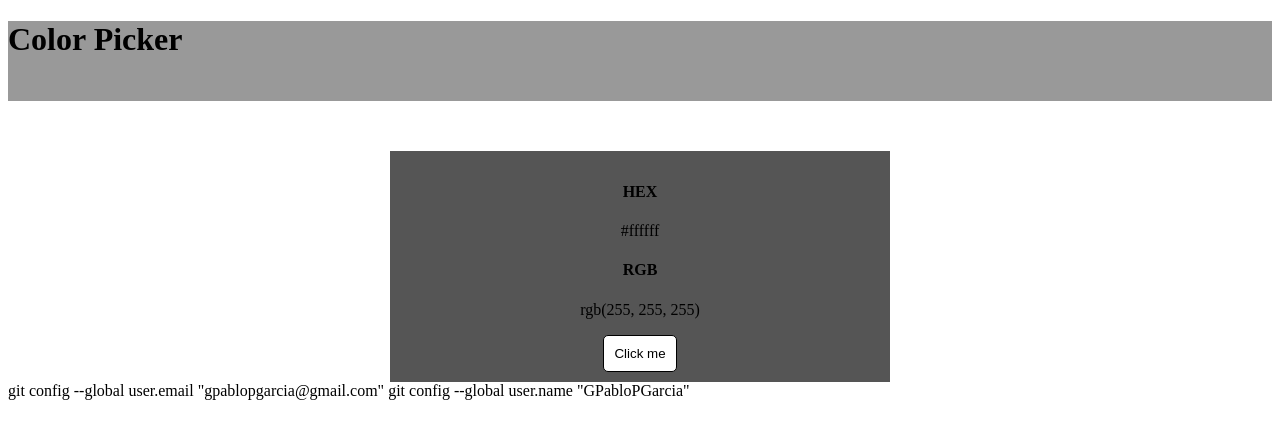
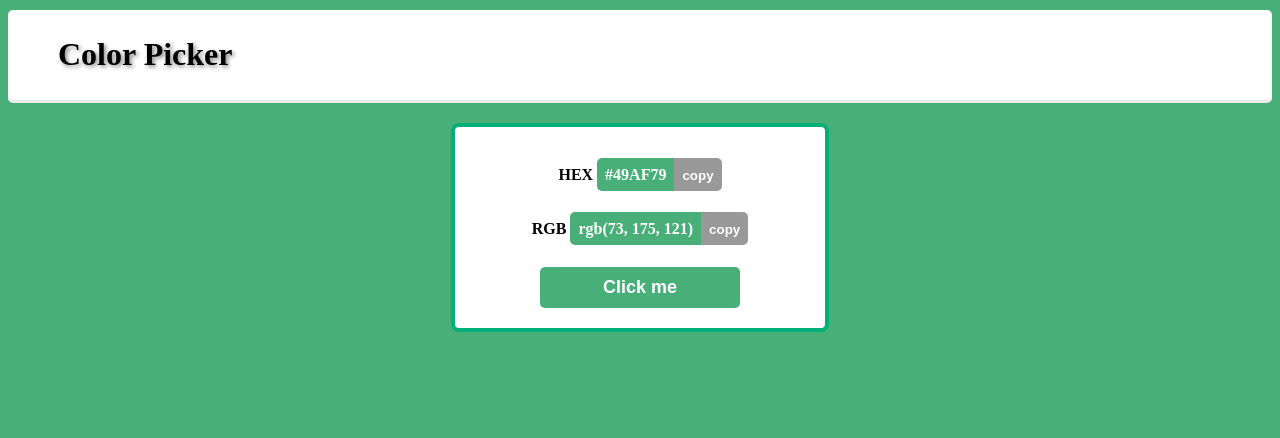
Before and after one commit to GPabloPGarcia/ColorPicker, a plain HTML site: page index.html in a window 1280 px wide. Drawn offline with Linux system fonts and the light colour scheme.

Commit message:
Ajuste de layout e funções

```diff
--- a/index.html
+++ b/index.html
@@ -14,15 +14,14 @@
     <header class="header">
         <h1 class="title">Color Picker</h1>
     </header>
-    <main>
-        <div class="box">
+    <main id="box">
+        <div>
             <div class="hex">
-                <h4>HEX</h4>
-                <p id="hex-text">#878877</p>
+                <h4>HEX&nbsp;<span id="hex-text">#878877</span><button class="copy">copy</button></h4>
+
             </div>
             <div class="rgb">
-                <h4>RGB</h4>
-                <p id="rgb-text">rgb(0, 128, 125)</p>
+                <h4>RGB&nbsp;<span id="rgb-text">rgb(0, 128, 125)</span><button class="copy">copy</button></h4>
             </div>
 
             <button class="btn" id="btn">Click me</button>
@@ -31,6 +30,3 @@
 </body>
 
 </html>
-
-
-git config --global user.email "gpablopgarcia@gmail.com" git config --global user.name "GPabloPGarcia"
--- a/index.js
+++ b/index.js
@@ -1,21 +1,3 @@
-let btn = document.getElementById("btn");
-let hexText = document.getElementById("hex-text");
-let rgbText = document.getElementById("rgb-text");
-
-document.body.style.backgroundColor = "#ffffff";
-hexText.textContent = "#ffffff";
-rgbText.textContent = "rgb(255, 255, 255)";
-
-btn.addEventListener("click", () => {
-    const hex = generateHexColor();
-    document.body.style.backgroundColor = hex;
-
-    hexText.textContent = hex;
-
-    const { r, g, b } = hexToRgb(hex);
-    rgbText.textContent = `rgb(${r}, ${g}, ${b})`;
-});
-
 function generateHexColor() {
     const baseHex = [0, 1, 2, 3, 4, 5, 6, 7, 8, 9, "A", "B", "C", "D", "E", "F"];
 
@@ -38,3 +20,45 @@ function hexToRgb(hex) {
         b: parseInt(result[3], 16)
     } : null;
 }
+
+let btn = document.getElementById("btn");
+let hexText = document.getElementById("hex-text");
+let rgbText = document.getElementById("rgb-text");
+let box = document.getElementById("box");
+let copy = document.querySelectorAll(".copy");
+
+const initHex = generateHexColor();
+const { r, g, b } = hexToRgb(initHex);
+const rgb = `rgb(${r}, ${g}, ${b})`;
+
+document.body.style.backgroundColor = initHex;
+box.style.border = `4px solid #00${initHex.substr(3, 4)}`;
+
+hexText.textContent = initHex;
+hexText.style.color = "#fff";
+hexText.style.backgroundColor = initHex;
+
+rgbText.textContent = rgb;
+rgbText.style.color = "#fff";
+rgbText.style.backgroundColor = rgb;
+
+btn.style.color = "#fff";
+btn.style.backgroundColor = initHex;
+
+btn.addEventListener("click", () => {
+    const hex = generateHexColor();
+    const { r, g, b } = hexToRgb(hex);
+    const rgb = `rgb(${r}, ${g}, ${b})`;
+
+    document.body.style.backgroundColor = hex;
+
+    btn.style.backgroundColor = hex;
+
+    hexText.textContent = hex;
+    hexText.style.color = "#fff";
+    hexText.style.backgroundColor = hex;
+
+    rgbText.textContent = rgb;
+    rgbText.style.color = "#fff";
+    rgbText.style.backgroundColor = rgb;
+});
--- a/style.css
+++ b/style.css
@@ -1,31 +1,54 @@
 .header {
     width: 100%;
-    height: 10vh;
-    background-color: #999;
+    min-width: 300px;
+    margin: 10px 0;
+    background-color: #fff;
+    padding-top: 5px;
+    padding-bottom: 5px;
+    border-radius: 5px;
+    border-bottom: 3px solid #ccc6;
 }
 
-.box {
+.header h1 {
+    margin-left: 50px;
+    text-shadow: 2px 2px 4px #888;
+}
+
+#box {
+    max-width: 350px;
+    min-width: 300px;
+    height: auto;
+    margin: 20px auto;
+    padding: 10px 10px 20px 10px;
     text-align: center;
-    background-color: #555;
-    width: 500px;
-    padding-top: 10px;
-    padding-bottom: 10px;
-    margin-top: 50px;
-    margin-left: auto;
-    margin-right: auto;
+    background-color: #fff;
+    border-radius: 8px;
+}
+
+#hex-text,
+#rgb-text {
+    padding: 8px;
+    border-radius: 5px 0px 0px 5px;
 }
 
 .btn {
-    border: 1px #000 solid;
+    padding: 10px;
+    width: 200px;
     border-radius: 5px;
-    padding: 10px;
-    background-color: #fff;
-    transition: .5s;
+    border: none;
+    font-weight: bold;
+    font-size: 18px;
 }
 
-.btn:hover {
+.copy {
+    border: none;
+    padding: 10px 8px 8px 8px;
+    border-radius: 0px 5px 5px 0px;
+    background-color: #999;
+    text-align: center;
+    align-items: center;
+    justify-content: center;
     font-weight: bold;
-    border: 2px #000 solid;
-    border-radius: 5px;
-    padding: 20px;
+    color: #fff;
+    cursor: pointer;
 }
```
